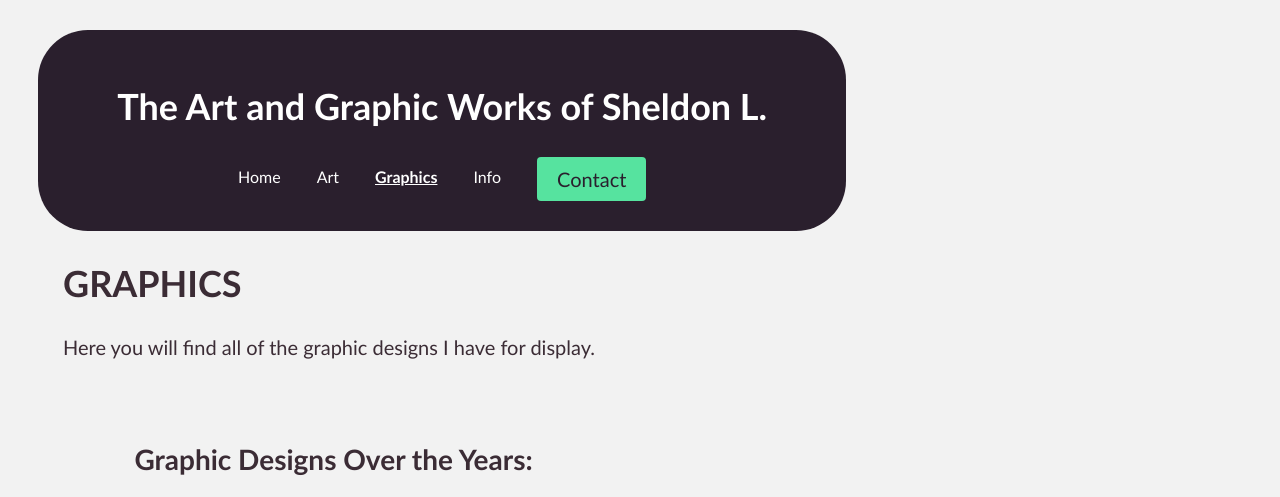
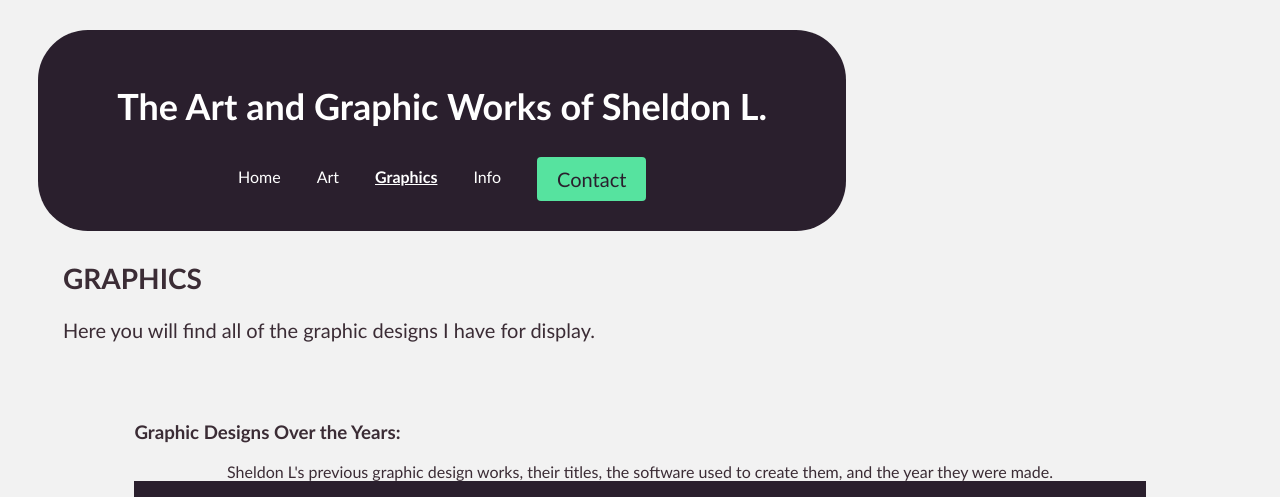
Before and after one commit to SheLiuGH/my-portfolio, a plain HTML site: page graphic.html in a window 1280 px wide. Shown: the top 497 px of the page. Drawn offline with Linux system fonts and the light colour scheme.

Commit message:
SEO Accessibility pass

```diff
--- a/graphic.html
+++ b/graphic.html
@@ -2,8 +2,9 @@
 <html lang="en">
 <head>
   <meta charset="UTF-8">
-  <title>Graphics - The Art and Graphic Works of Sheldon L.</title>
+  <title>Graphics | The Art and Graphic Works of Sheldon L.</title>
   <meta name="viewport" content="width=device-width, initial-scale=1">
+  <meta name="description" content="Bold and eye-catching graphic designs among the works of Sheldon L. View all their graphic designs here.">
   <link rel="stylesheet" href="css/style.css">
 </head>
 <body>
@@ -22,12 +23,12 @@
 </header>
 
 <section class="description">
-  <h1>GRAPHICS</h1>
+  <h2>GRAPHICS</h2>
   <p>Here you will find all of the graphic designs I have for display.</p>
 </section>
 
 <main id="main-content">
-  <h2>Graphic Designs Over the Years:</h2>
+  <h3>Graphic Designs Over the Years:</h3>
    <table>
     <caption>Sheldon L's previous graphic design works, their titles, the software used to create them, and the year they were made.</caption>
       <tr>
```
